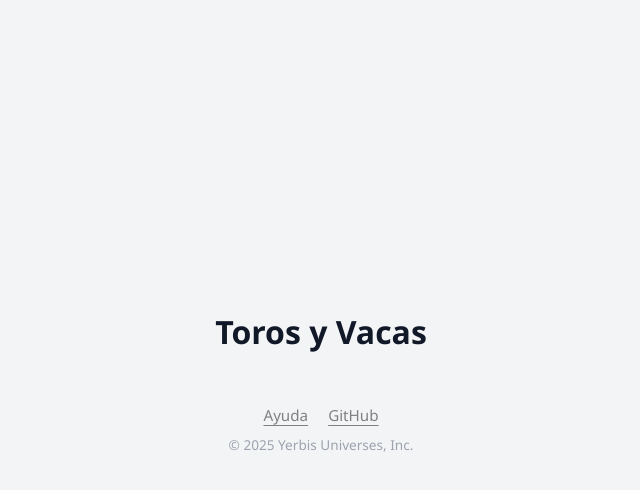
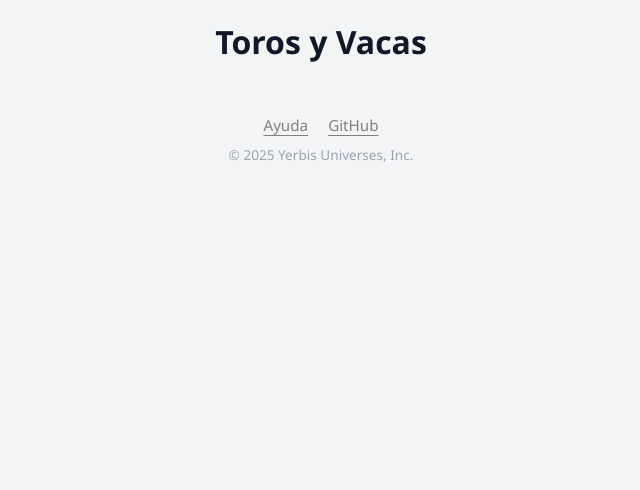
Before and after one commit to krdgz/BullsCows, a React (Vite) app: page / in a window 1280 px wide. Shown: the top 490 px of the page, without its empty margins (319-959 px from the left). Built offline with nearby package versions, Linux system fonts and the light colour scheme.

Commit message:
style: update layout and spacing for main and gameplay components; adjust flex and grid properties

```diff
--- a/src/index.css
+++ b/src/index.css
@@ -9,10 +9,11 @@
 .main {
   display: flex;
   flex-direction: column;
-  justify-content: center;
+  justify-content: flex-start;
   align-items: center;
-  height: 100vh;
+  min-height: 100vh;
   background: #f3f4f6;
+  padding: 20px 0;
 }
 .header{
   display: flex;
@@ -166,13 +167,13 @@
 /* GamePlay Component Styles */
 .gameplay {
   display: grid;
-  grid-template-rows: auto 1fr;
+  grid-template-rows: auto auto;
   gap: 16px;
   max-width: 360px;
   width: 100%;
   background: #fff;
   border-radius: 12px;
-  overflow: hidden;
+  overflow: visible;
   box-shadow: 0 10px 25px rgba(0, 0, 0, 0.04);
 }
 
@@ -182,6 +183,7 @@
   display: flex;
   justify-content: space-between;
   align-items: center;
+  border-radius: 12px 12px 0 0;
 }
 
 .gameplay__title {
```
